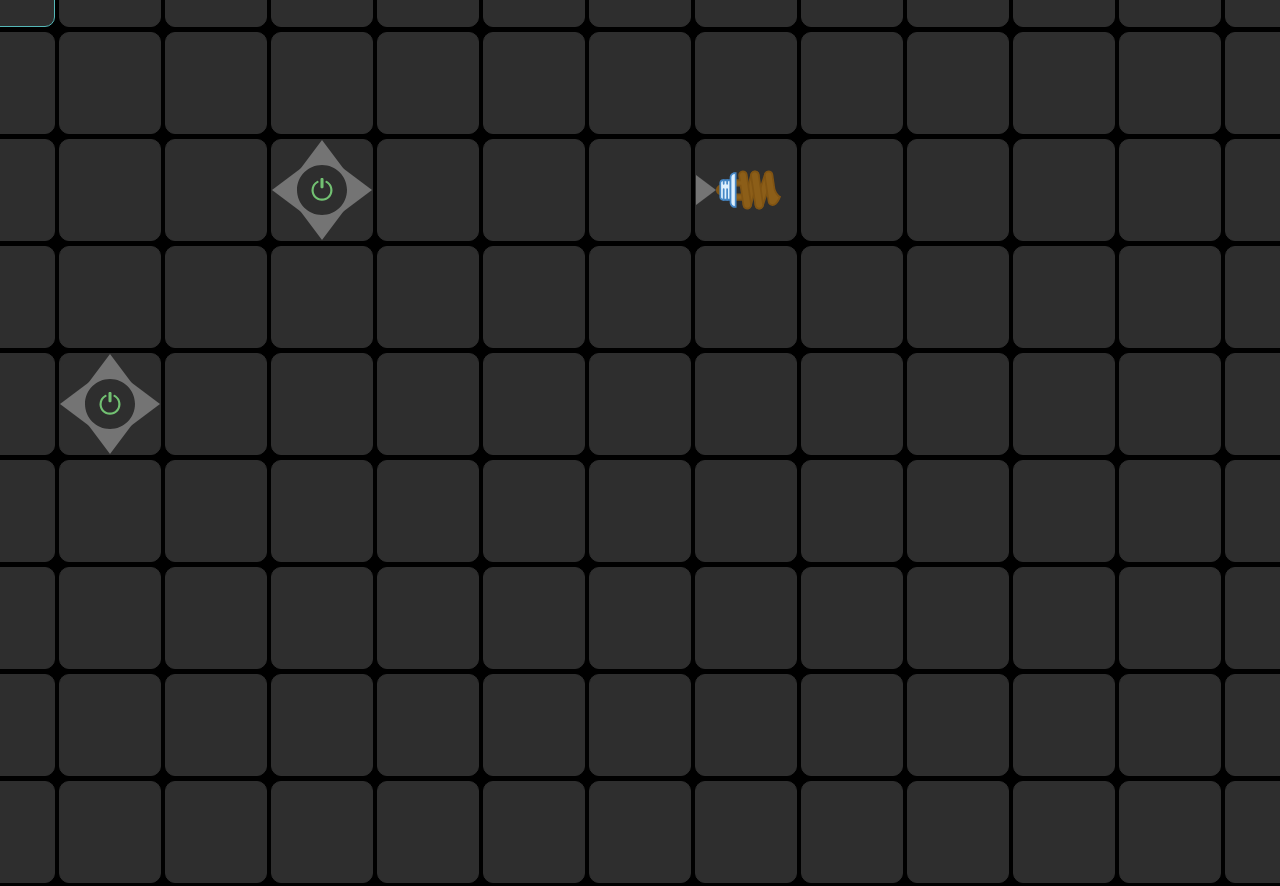
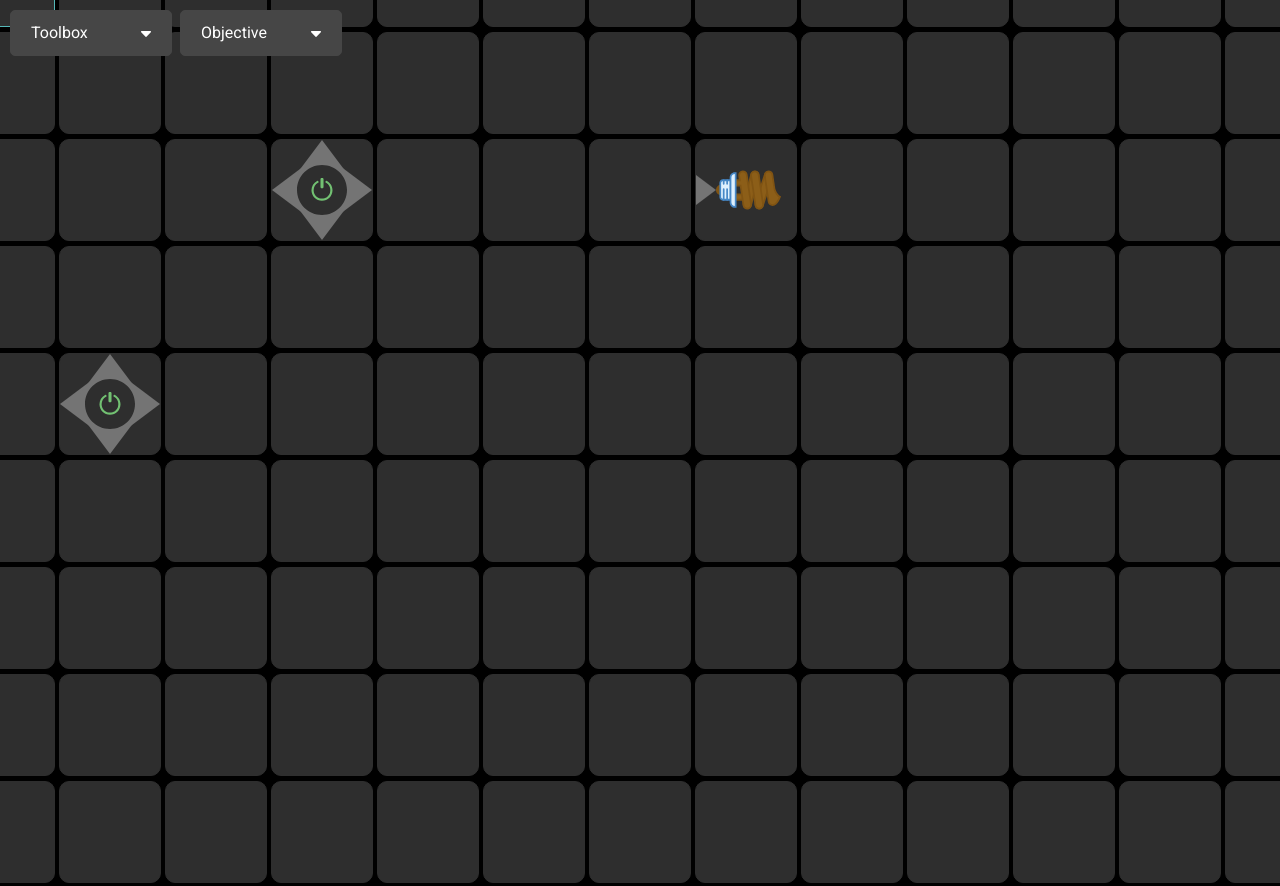
Before and after one commit to edward-cates/ed-tech-final-project, a Vue app: page / in a window 1280 px wide. Shown: the top 886 px of the page. Built offline with nearby package versions, Linux system fonts and the light colour scheme.

Commit message:
feat: menu bar

```diff
--- a/src/assets/styles/main.scss
+++ b/src/assets/styles/main.scss
@@ -1,3 +1,4 @@
+@import url(https://fonts.googleapis.com/css?family=Roboto);
 
 $charged: #54B7B7;
 $pan-width: 40px;
@@ -12,6 +13,7 @@ body {
   bottom: 0;
   right: 0;
   left: 0;
+  font-family: 'Roboto', sans-serif;
 
   #app {
     width: 100%;
@@ -44,5 +46,34 @@ body {
     .square-center {
       background-color: gray;
     }
+
+    .menu {
+      position: absolute;
+      left: 10px;
+      top: 10px;
+
+      .menu-bar {
+        position: relative;
+        display: inline-block;
+        background-color: #464646;
+        width: 120px;
+        height: 20px;
+        margin-right: 8px;
+        padding: 12px 20px;
+        border: 1px solid #464646;
+        border-radius: 5px;
+
+        &:hover {
+          border-color: $charged;
+        }
+
+        img {
+          position: absolute;
+          right: 20px;
+          top: 20px;
+          width: 10px;
+        }
+      }
+    }
   }
 }
--- a/src/components/board/Board.vue
+++ b/src/components/board/Board.vue
@@ -20,6 +20,18 @@
           @mouseEnter="mouseEnter({ rowIx, colIx })"
           @mouseUp="mouseUp({ rowIx, colIx })"
         />
+      </div>
+    </div>
+
+    <div class="menu">
+      <div class="menu-bar">
+        Toolbox
+        <img src="@/assets/img/caret-down.svg" />
+      </div>
+
+      <div class="menu-bar">
+        Objective
+        <img src="@/assets/img/caret-down.svg" />
       </div>
     </div>
   </div>
--- a/src/store/modules/GameBoard.js
+++ b/src/store/modules/GameBoard.js
@@ -143,7 +143,7 @@ const mutations = {
       const lastState = isOn ? 'off' : 'on'
       const currentState = isOn ? 'on' : 'off'
 
-      const delay = async () => new Promise(resolve => setTimeout(resolve, 10))
+      const delay = async () => new Promise(resolve => setTimeout(resolve, 15))
 
       if (sq.cl.indexOf('wire-nsew') > -1) {
         /**
```
Also changed, not shown: src/assets/img/caret-down.svg (added).
